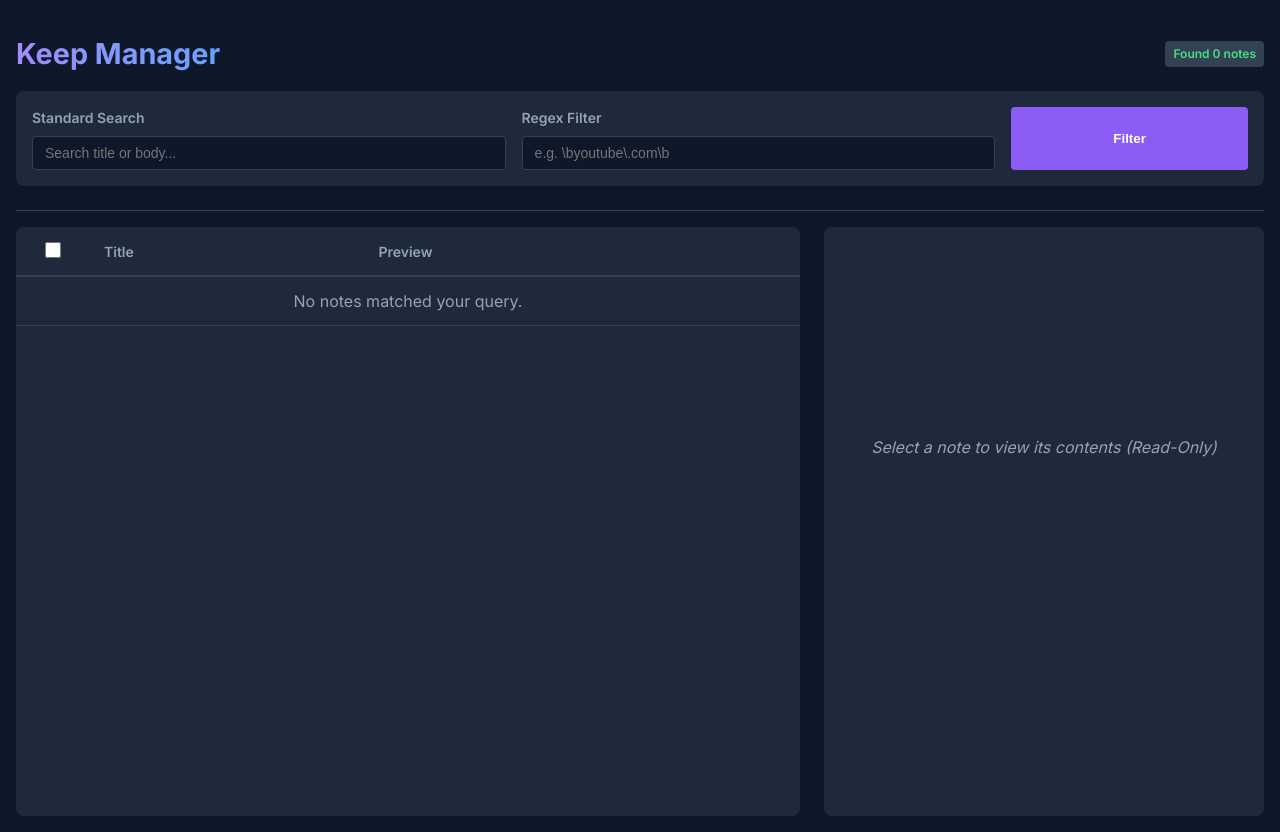
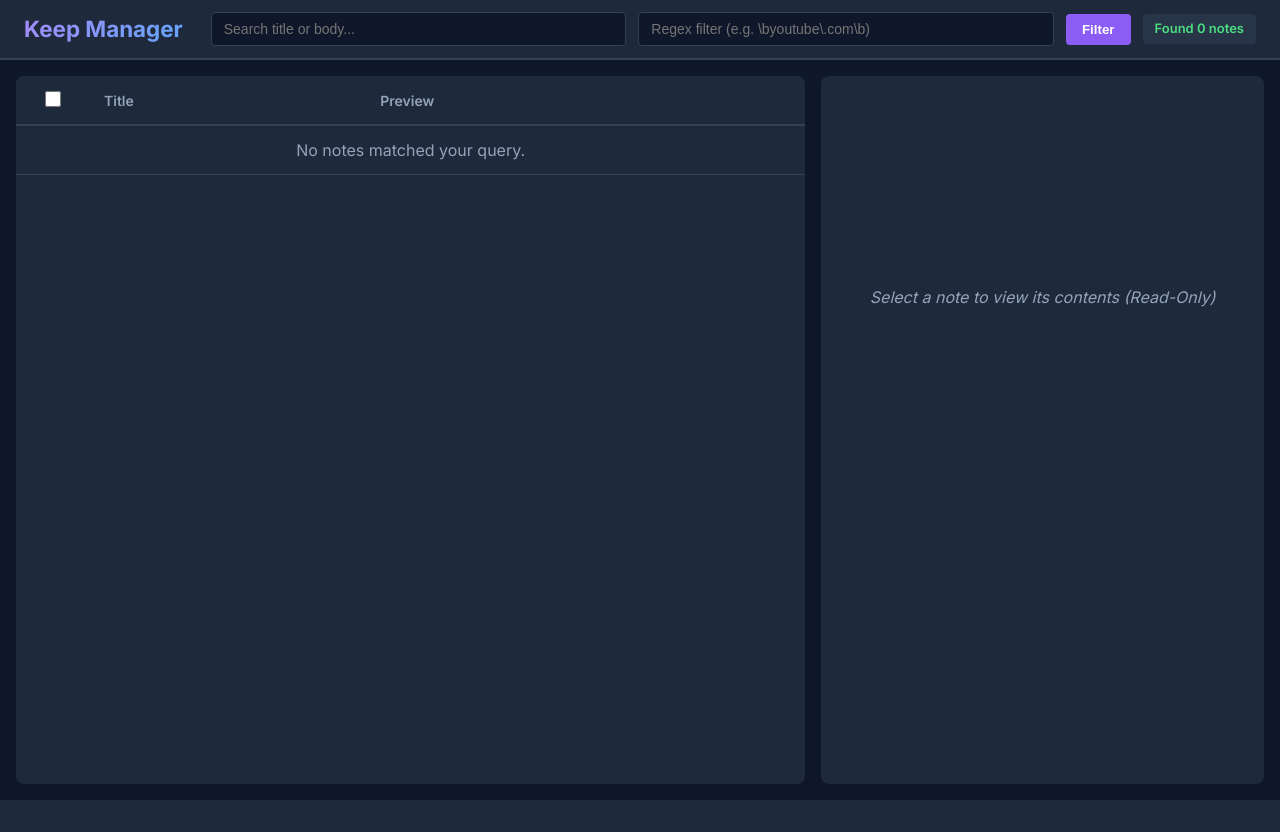
Before and after one commit to alexsmoy/keep-manager, a FastAPI app: page / in a window 1280 px wide. After the commit the page ends 800 px from the top, so only its background shows below. Run offline with FastAPI, Linux system fonts and the light colour scheme; data that the repository does not hold is empty.

Commit message:
Fix layout

```diff
--- a/static/app.js
+++ b/static/app.js
@@ -265,8 +265,10 @@ document.addEventListener('DOMContentLoaded', () => {
         selectedCountText.textContent = count;
         if (count > 0) {
             actionBar.style.display = 'flex';
+            statusEl.style.display = 'none'; // Hide status when action bar is visible
         } else {
             actionBar.style.display = 'none';
+            statusEl.style.display = 'block'; // Show status when action bar is hidden
         }
     }
 
--- a/static/style.css
+++ b/static/style.css
@@ -22,66 +22,41 @@ body {
 }
 
 .container {
-    max-width: 1400px;
-    margin: 0 auto;
-    padding: 1rem;
+    max-width: 100%;
+    margin: 0;
+    padding: 0;
     height: 100vh;
     display: flex;
     flex-direction: column;
+    overflow: hidden;
 }
 
-/* Sticky Header Area */
-.header-area {
-    position: sticky;
-    top: 0;
-    background-color: var(--bg-color);
-    z-index: 100;
-    padding-bottom: 0.5rem;
-    border-bottom: 1px solid var(--border-color);
-}
-
-.header {
+/* Compact Single-Strip Header */
+.header-strip {
     display: flex;
-    justify-content: space-between;
     align-items: center;
-    padding: 1rem 0;
+    gap: 0.75rem;
+    background-color: var(--card-bg);
+    padding: 0.75rem 1.5rem;
+    border-bottom: 2px solid var(--border-color);
+    box-shadow: 0 2px 4px rgba(0, 0, 0, 0.1);
+    flex-shrink: 0;
 }
 
 h1 {
-    font-size: 1.8rem;
+    font-size: 1.4rem;
     font-weight: 700;
     margin: 0;
     background: linear-gradient(135deg, #a78bfa 0%, #60a5fa 100%);
     -webkit-background-clip: text;
     -webkit-text-fill-color: transparent;
+    white-space: nowrap;
+    margin-right: 1rem;
 }
 
-/* Controls / Search Bar */
-.controls-panel {
-    display: flex;
-    gap: 1rem;
-    background: var(--card-bg);
-    padding: 1rem;
-    border-radius: 8px;
-    box-shadow: 0 4px 6px -1px rgba(0, 0, 0, 0.1);
-    margin-bottom: 1rem;
-}
-
-.input-group {
+#search-input {
     flex: 1;
-    display: flex;
-    flex-direction: column;
-    gap: 0.5rem;
-}
-
-.input-group label {
-    font-size: 0.875rem;
-    color: var(--text-secondary);
-    font-weight: 600;
-}
-
-input[type="text"] {
-    width: 100%;
+    min-width: 200px;
     padding: 0.5rem 0.75rem;
     background: var(--bg-color);
     border: 1px solid var(--border-color);
@@ -89,7 +64,18 @@ input[type="text"] {
     color: var(--text-primary);
     font-size: 0.875rem;
     transition: border-color 0.2s;
-    box-sizing: border-box;
+}
+
+#regex-input {
+    flex: 1;
+    min-width: 200px;
+    padding: 0.5rem 0.75rem;
+    background: var(--bg-color);
+    border: 1px solid var(--border-color);
+    border-radius: 4px;
+    color: var(--text-primary);
+    font-size: 0.875rem;
+    transition: border-color 0.2s;
 }
 
 input[type="text"]:focus {
@@ -106,6 +92,7 @@ button {
     font-weight: 600;
     cursor: pointer;
     transition: background-color 0.2s;
+    white-space: nowrap;
 }
 
 button:hover {
@@ -125,25 +112,49 @@ button:disabled {
     cursor: not-allowed;
 }
 
-.action-bar {
+.btn-small {
+    padding: 0.35rem 0.75rem;
+    font-size: 0.813rem;
+}
+
+.btn-outline {
+    background: transparent;
+    border: 1px solid var(--border-color);
+    color: var(--text-primary);
+}
+
+.btn-outline:hover {
+    background: rgba(255, 255, 255, 0.05);
+    border-color: var(--accent);
+}
+
+/* Inline Action Bar (appears in header when notes selected) */
+.action-bar-inline {
     display: flex;
-    justify-content: space-between;
     align-items: center;
-    padding: 0.75rem 1rem;
-    background: rgba(139, 92, 246, 0.1);
+    gap: 0.5rem;
+    padding: 0.35rem 0.75rem;
+    background: rgba(139, 92, 246, 0.15);
     border: 1px solid var(--accent);
-    border-radius: 8px;
-    margin-bottom: 1rem;
+    border-radius: 4px;
+    margin-left: auto;
+    margin-right: 1rem;
+}
+
+.selected-text {
+    font-size: 0.875rem;
+    color: var(--text-primary);
+    white-space: nowrap;
 }
 
 /* Main Split Layout */
 .main-content {
     display: flex;
     flex: 1;
-    gap: 1.5rem;
+    gap: 1rem;
     overflow: hidden;
-    /* Prevent body scroll, allow internal scroll */
-    margin-top: 1rem;
+    padding: 1rem;
+    background: var(--bg-color);
 }
 
 /* Table Area */
@@ -277,11 +288,13 @@ input[type="checkbox"] {
 }
 
 .status-indicator {
-    padding: 0.25rem 0.5rem;
+    padding: 0.35rem 0.75rem;
     border-radius: 4px;
-    font-size: 0.75rem;
+    font-size: 0.813rem;
     font-weight: 600;
-    background: var(--border-color);
+    background: rgba(51, 65, 85, 0.5);
+    white-space: nowrap;
+    margin-left: auto;
 }
 
 .status-loading {
--- a/templates/index.html
+++ b/templates/index.html
@@ -13,37 +13,24 @@
 <body>
     <div class="container">
 
-        <!-- Sticky Header Area -->
-        <div class="header-area">
-            <div class="header">
-                <h1>Keep Manager</h1>
-                <div id="status" class="status-indicator status-loading">Initializing...</div>
+        <!-- Compact Single-Strip Header -->
+        <div class="header-strip">
+            <h1>Keep Manager</h1>
+
+            <input type="text" id="search-input" placeholder="Search title or body...">
+
+            <input type="text" id="regex-input" placeholder="Regex filter (e.g. \byoutube\.com\b)">
+
+            <button id="search-btn">Filter</button>
+
+            <!-- Action Bar (shows when notes are selected) -->
+            <div id="action-bar" class="action-bar-inline" style="display: none;">
+                <span class="selected-text"><strong id="selected-count">0</strong> selected</span>
+                <button id="mass-delete-btn" class="danger btn-small">Delete</button>
+                <button id="clear-selection-btn" class="btn-small btn-outline">Clear</button>
             </div>
 
-            <div class="controls-panel">
-                <div class="input-group">
-                    <label for="search-input">Standard Search</label>
-                    <input type="text" id="search-input" placeholder="Search title or body...">
-                </div>
-                <div class="input-group">
-                    <label for="regex-input">Regex Filter</label>
-                    <input type="text" id="regex-input" placeholder="e.g. \byoutube\.com\b">
-                </div>
-                <div class="input-group" style="justify-content: flex-end; flex: 0.5;">
-                    <button id="search-btn" style="height: 100%;">Filter</button>
-                </div>
-            </div>
-
-            <div id="action-bar" class="action-bar" style="display: none;">
-                <div>
-                    <strong id="selected-count">0</strong> notes selected
-                </div>
-                <div>
-                    <button id="mass-delete-btn" class="danger">Mass Delete</button>
-                    <button id="clear-selection-btn"
-                        style="background: transparent; border: 1px solid var(--border-color); margin-left:10px;">Clear</button>
-                </div>
-            </div>
+            <div id="status" class="status-indicator status-loading">Initializing...</div>
         </div>
 
         <!-- Main Split Content -->
```
Also changed, not shown: ai-docs/frontend.md (+19 -15 lines).
